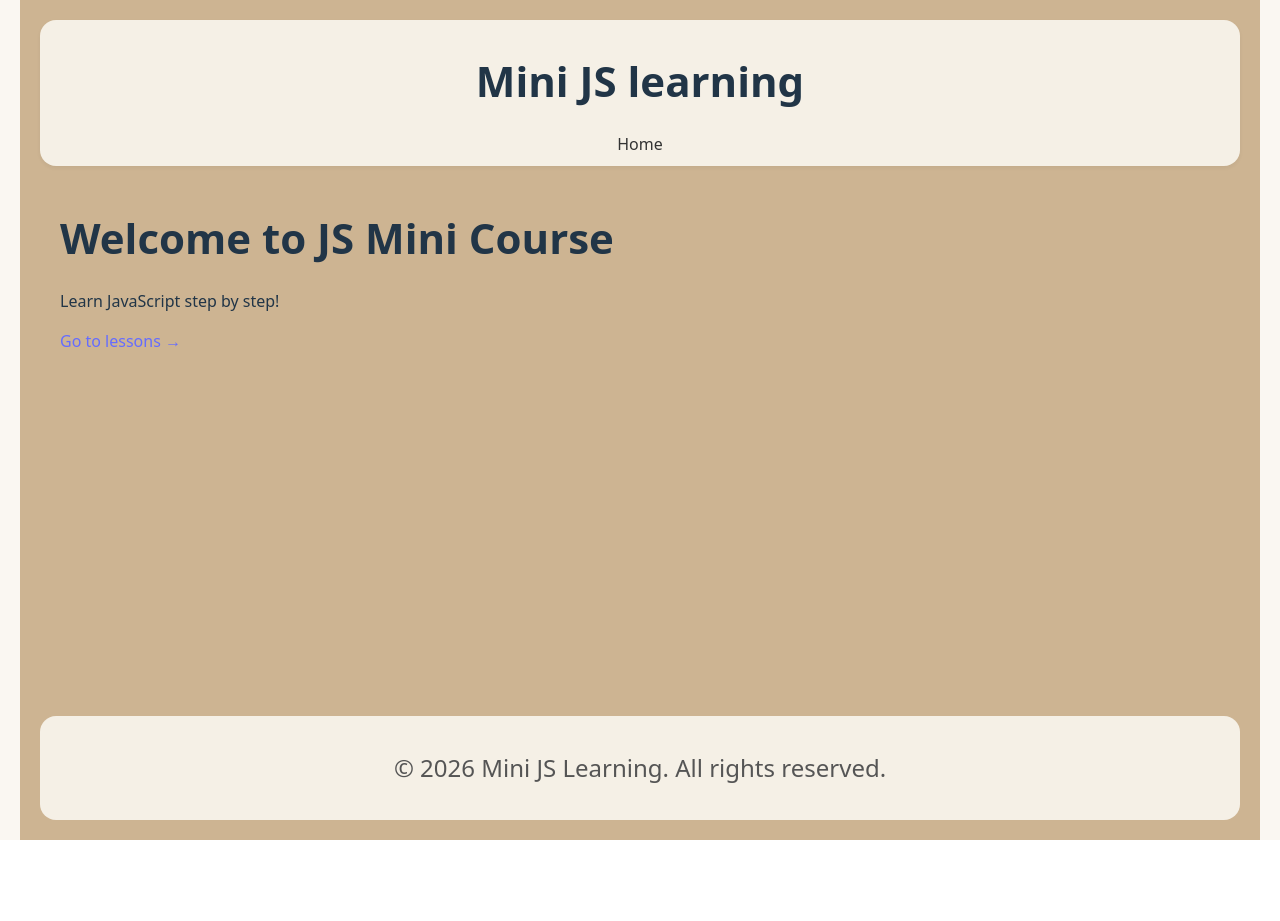
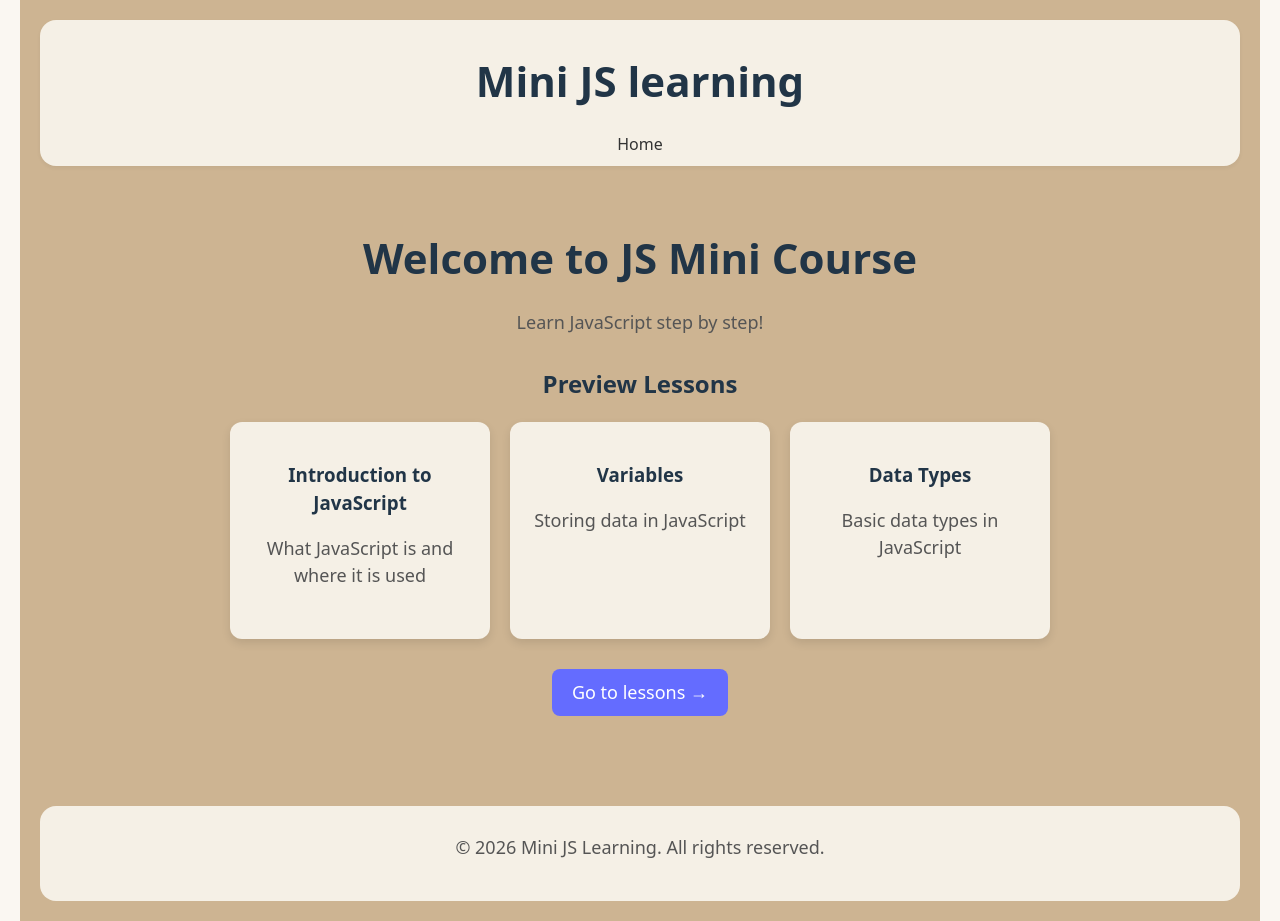
Before and after one commit to Ievgeniia23/learning-platform, a React (Vite) app: page / in a window 1280 px wide. Before the commit the page ends 840 px from the top, so only its background shows below. Built offline with nearby package versions, Linux system fonts and the light colour scheme.

Commit message:
Add progress bar, preview

```diff
--- a/src/pages/Home/Home.jsx
+++ b/src/pages/Home/Home.jsx
@@ -1,15 +1,30 @@
+import { Link } from 'react-router-dom';
+import { lessons } from '../../data/lessons.js';
+
 import css from './Home.module.css';
 
-import { Link } from 'react-router-dom';
+const Home = () => {
+  const preview = lessons.slice(0, 3);
 
-const Home = () => {
   return (
     <div className={css.homeWrap}>
       <h1>Welcome to JS Mini Course</h1>
       <p>Learn JavaScript step by step!</p>
 
+      <h2>Preview Lessons</h2>
+      <div className={css.preview}>
+        {preview.map(lesson => (
+          <div key={lesson.id} className={css.card}>
+            <h3>{lesson.title}</h3>
+            <p>{lesson.description}</p>
+          </div>
+        ))}
+      </div>
+
       <p>
-        <Link to="/lessons">Go to lessons →</Link>
+        <Link to="/lessons" className={css.button}>
+          Go to lessons →
+        </Link>
       </p>
     </div>
   );
--- a/src/pages/Home/Home.module.css
+++ b/src/pages/Home/Home.module.css
@@ -1,5 +1,47 @@
 .homeWrap {
-  max-width: 700;
-  margin: '0 auto';
+  max-width: 800;
+  margin: 0 auto;
+   padding: 40px 20px;
+  text-align: center;
+}
+
+p {
+  font-size: 18px;
+  color: #555;
+  margin-bottom: 30px;
+}
+
+.preview {
+  display: flex;
+  gap: 20px;
+  justify-content: center;
+  margin-bottom: 30px;
+  flex-wrap: wrap;
+}
+.card {
+  background: #f5f0e6;
   padding: 20px;
+  border-radius: 12px;
+  width: 220px;
+  box-shadow: 0 4px 10px rgba(0,0,0,0.1);
+  transition: transform 0.2s, box-shadow 0.2s;
 }
+.card:hover {
+  transform: translateY(-4px);
+  box-shadow: 0 6px 16px rgba(0,0,0,0.15);
+}
+
+.button {
+  display: inline-block;
+  padding: 10px 20px;
+  background-color: #646cff;
+  color: #fff;
+  font-weight: 500;
+  border-radius: 8px;
+  text-decoration: none;
+  transition: background-color 0.2s;
+}
+
+.button:hover {
+  background-color: #535bf2;
+}
--- a/src/pages/LessonPage/LessonPage.jsx
+++ b/src/pages/LessonPage/LessonPage.jsx
@@ -10,6 +10,9 @@ const LessonPage = () => {
   const lesson = lessons.find(lesson => lesson.id === id);
   const currentIndex = lessons.findIndex(lesson => lesson.id === id);
   const totalLessons = lessons.length;
+
+  const progress = ((currentIndex + 1) / totalLessons) * 100;
+
 
   const prevLesson = lessons[currentIndex - 1];
   const nextLesson = lessons[currentIndex + 1];
@@ -24,6 +27,10 @@ const LessonPage = () => {
       <p>
         Lesson {currentIndex + 1} of {totalLessons}
       </p>
+      <div className={css.progressBar}>
+        <div className={progress} style={{ width: `${progress}%` }}></div>
+
+      </div>
 
       {lesson.content.map((p, index) => (
         <p key={index}>{p}</p>
@@ -50,3 +57,17 @@ const LessonPage = () => {
 };
 
 export default LessonPage;
+
+
+const markCompleted = () => {
+  const completed = JSON.parse(localStorage.getItem("completedLessons")) || [];
+
+  if (!completed.includes(id)) {
+    completed.push(id);
+  }
+  localStorage.setItem("completedLessons", JSON.stringify(completed));
+};
+
+<button onClick={markCompleted}>
+  Mark as completed
+</button>;
--- a/src/pages/LessonPage/LessonPage.module.css
+++ b/src/pages/LessonPage/LessonPage.module.css
@@ -33,3 +33,18 @@
 .navBtn:hover {
   background-color: #e0d5c3;
 }
+
+.progressBar {
+  width: 100%;
+  height: 8px;
+  background: #e6e0d6;
+  border-radius: 6px;
+  margin: 10px 0 30px 0;
+}
+
+.progress {
+  height: 100%;
+  background: #646cff;
+  border-radius: 6px;
+  transition: width 0.3s;
+}
```
